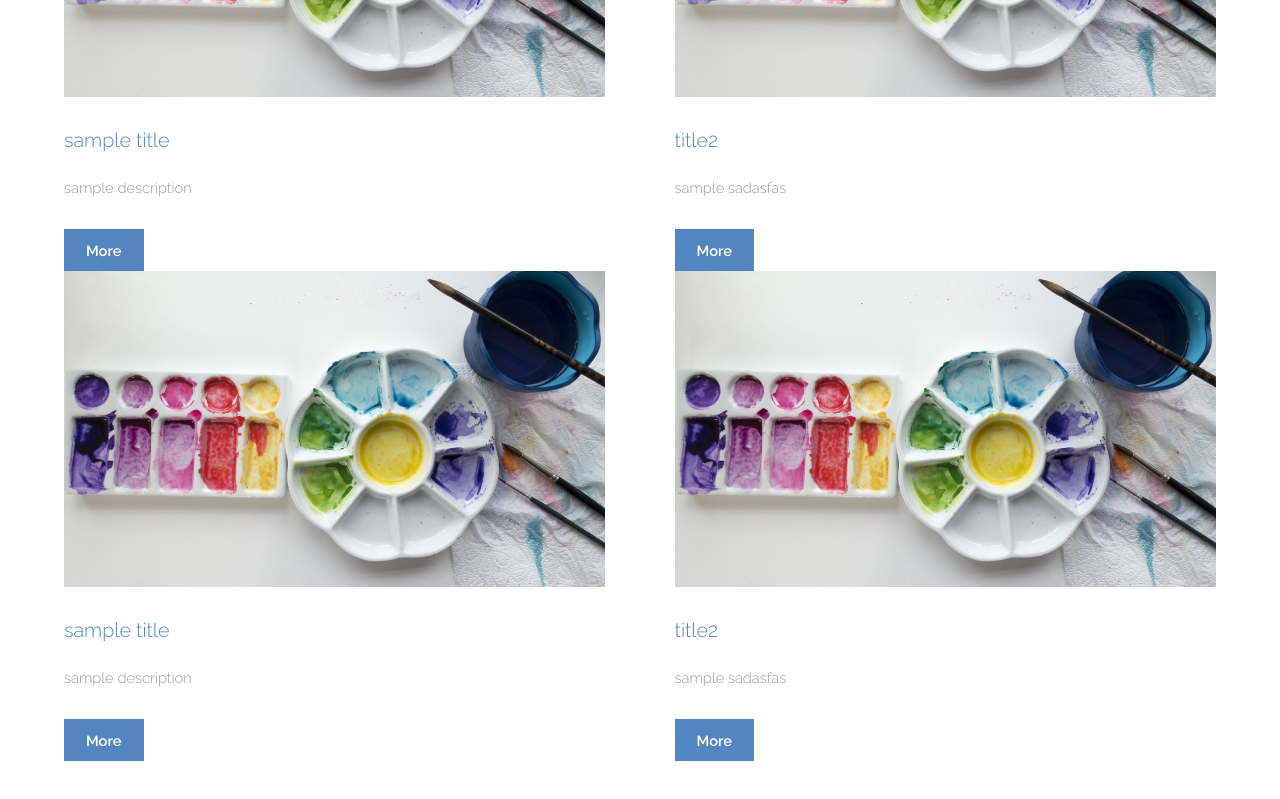
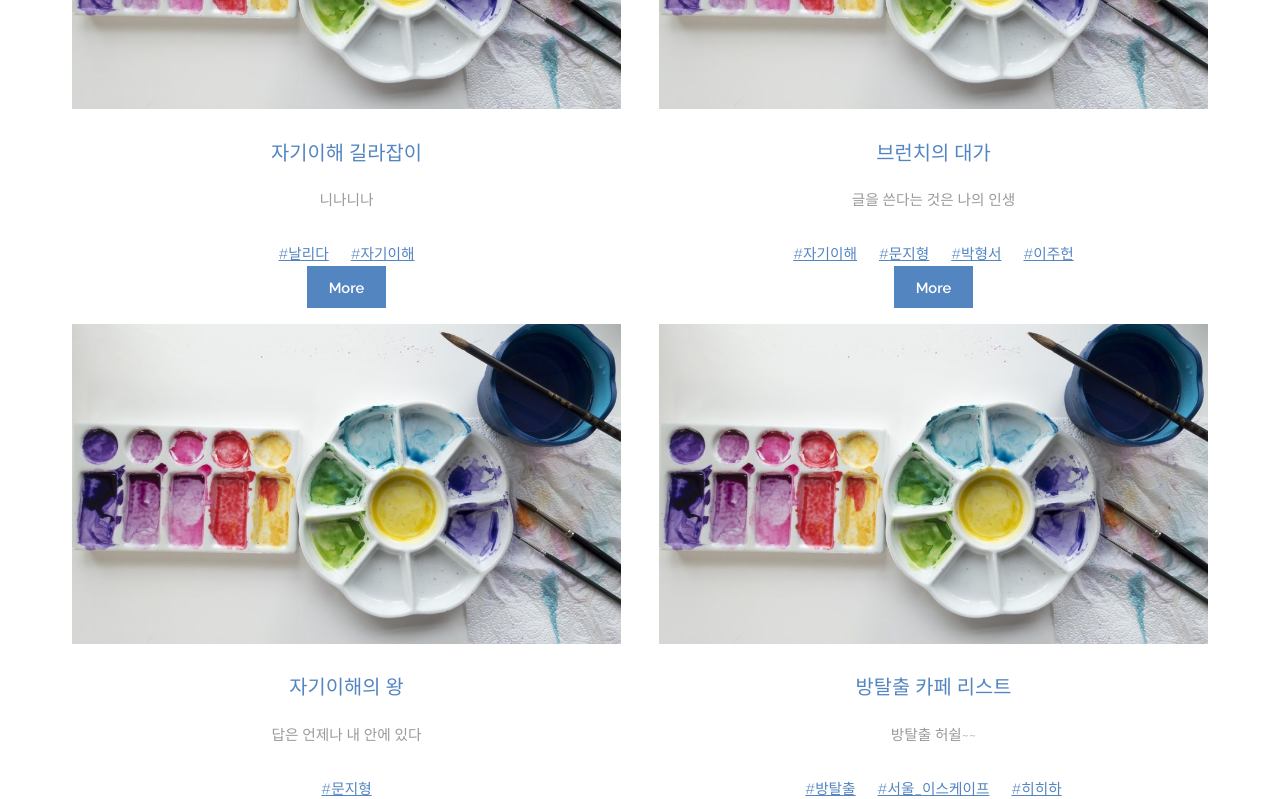
Before and after one commit to nalida-dev/nalida.info, an Angular app in the folder nalida-info/: page /nalida-story in a window 1280 px wide. Shown: the part 800-1599 px from the top of the page. Built offline with nearby package versions, Linux system fonts and the light colour scheme.

Commit message:
define post class with tags, seperate nalida-story-post-view, & filter by tags

```diff
--- a/nalida-info/src/app/app-routing.module.ts
+++ b/nalida-info/src/app/app-routing.module.ts
@@ -9,6 +9,7 @@ const routes: Routes = [
   { path: 'index', component: IndexComponent },
   { path: 'members', component: MembersComponent },
   { path: 'nalida-story', component: NalidaStoryComponent },
+  { path: 'nalida-story/tags/:tags', component: NalidaStoryComponent },
   { path: 'contact', component: ContactComponent },
   { path: '', redirectTo: '/index', pathMatch: 'full' },
 ];
--- a/nalida-info/src/app/app.module.ts
+++ b/nalida-info/src/app/app.module.ts
@@ -9,6 +9,7 @@ import { MembersComponent } from './members/members.component';
 import { NalidaStoryComponent } from './nalida-story/nalida-story.component';
 import { ContactComponent } from './contact/contact.component';
 import { HeaderComponent } from './header/header.component';
+import { NalidaStoryPostViewComponent } from './nalida-story/nalida-story-post-view/nalida-story-post-view.component';
 
 @NgModule({
   declarations: [
@@ -18,7 +19,8 @@ import { HeaderComponent } from './header/header.component';
     MembersComponent,
     NalidaStoryComponent,
     ContactComponent,
-    HeaderComponent
+    HeaderComponent,
+    NalidaStoryPostViewComponent
   ],
   imports: [
     BrowserModule,
--- a/nalida-info/src/app/mock-posts.ts
+++ b/nalida-info/src/app/mock-posts.ts
@@ -1,18 +1,24 @@
-export const POSTS = [
+import { Post } from './post';
+
+export const POSTS: Post[] = [
   {
-    title: 'sample title',
-    description: 'sample description'
+    title: '자기이해 길라잡이',
+    description: '니나니나',
+    tags: ['날리다', '자기이해']
   },
   {
-    title: 'title2',
-    description: 'sample sadasfas'
+    title: '브런치의 대가',
+    description: '글을 쓴다는 것은 나의 인생',
+    tags: ['자기이해', '문지형', '박형서', '이주헌']
   },
   {
-    title: 'sample title',
-    description: 'sample description'
+    title: '자기이해의 왕',
+    description: '답은 언제나 내 안에 있다',
+    tags: ['문지형']
   },
   {
-    title: 'title2',
-    description: 'sample sadasfas'
+    title: '방탈출 카페 리스트',
+    description: '방탈출 허쉴~~',
+    tags: ['방탈출', '서울_이스케이프', '히히하']
   }
-]
+];
--- /dev/null
+++ b/nalida-info/src/app/nalida-story/nalida-story-post-view/nalida-story-post-view.component.html
@@ -0,0 +1,15 @@
+<article class="m-2 text-center">
+  <div class="image fit">
+    <img src="images/workshop_color.jpg" alt="Pic 01" />
+  </div>
+  <header>
+    <h3>{{ post.title }}</h3>
+  </header>
+  <p>{{ post.description }}</p>
+  <div class="row justify-content-center">
+    <span *ngFor="let tag of post.tags"><a href="nalida-story/tags/{{ tag }}">#{{ tag }}</a></span>
+  </div>
+  <footer>
+    <a href="assets/posts/2019-01-12-post-example.html" class="button special">More</a>
+  </footer>
+</article>
--- /dev/null
+++ b/nalida-info/src/app/nalida-story/nalida-story-post-view/nalida-story-post-view.component.ts
@@ -0,0 +1,18 @@
+import { Component, OnInit, Input } from '@angular/core';
+import { Post } from 'src/app/post';
+
+@Component({
+  selector: 'app-nalida-story-post-view',
+  templateUrl: './nalida-story-post-view.component.html',
+  styleUrls: ['./nalida-story-post-view.component.scss']
+})
+export class NalidaStoryPostViewComponent implements OnInit {
+
+  @Input() post: Post;
+
+  constructor() { }
+
+  ngOnInit() {
+  }
+
+}
--- a/nalida-info/src/app/nalida-story/nalida-story.component.html
+++ b/nalida-info/src/app/nalida-story/nalida-story.component.html
@@ -8,19 +8,8 @@
       </header>
       <!-- <p>Sed ut perspiciatis unde omnis iste natus error sit voluptatem accusantium doloremque laudantium, totam rem aperiam, eaque ipsa quae ab illo inventore veritatis et quasi architecto beatae vitae dicta sunt explicabo. Nemo enim ipsam voluptatem quia voluptas sit aspernatur aut odit aut fugit, sed quia consequuntur magni dolores eos qui ratione voluptatem sequi nesciunt. Neque porro quisquam est, qui dolorem ipsum quia dolor sit amet, consectetur, adipisci velit, sed quia non numquam eius modi tempora incidunt ut labore et dolore magnam aliquam quaerat voluptatem. Ut enim ad minima veniam, quis nostrum exercitationem ullam corporis suscipit laboriosam, nisi ut aliquid ex ea commodi consequatur? Quis autem vel eum iure reprehenderit qui in ea voluptate velit esse quam nihil molestiae consequatur, vel illum qui dolorem eum fugiat quo voluptas nulla pariatur?</p> -->
       <!-- <p>At vero eos et accusamus et iusto odio dignissimos ducimus qui blanditiis praesentium voluptatum deleniti atque corrupti quos dolores et quas molestias excepturi sint occaecati cupiditate non provident, similique sunt in culpa qui officia deserunt mollitia animi, id est laborum et dolorum fuga. Et harum quidem rerum facilis est et expedita distinctio. Nam libero tempore, cum soluta nobis est eligendi optio cumque nihil impedit quo minus id quod maxime placeat facere possimus, omnis voluptas assumenda est, omnis dolor repellendus. Temporibus autem quibusdam et aut officiis debitis aut rerum necessitatibus saepe eveniet ut et voluptates repudiandae sint et molestiae non recusandae. Itaque earum rerum hic tenetur a sapiente delectus, ut aut reiciendis voluptatibus maiores alias consequatur aut perferendis doloribus asperiores repellat.</p> -->
-      <div class="flex flex-2">
-        <article *ngFor="let post of posts">
-          <div class="image fit">
-            <img src="images/workshop_color.jpg" alt="Pic 01" />
-          </div>
-          <header>
-            <h3>{{ post.title }}</h3>
-          </header>
-          <p>{{ post.description }}</p>
-          <footer>
-            <a href="assets/posts/2019-01-12-post-example.html" class="button special">More</a>
-          </footer>
-        </article>
+      <div class="row">
+        <app-nalida-story-post-view class="col-6" [post]="post" *ngFor="let post of posts"></app-nalida-story-post-view>
       </div>
     </div>
   </section>
--- a/nalida-info/src/app/nalida-story/nalida-story.component.ts
+++ b/nalida-info/src/app/nalida-story/nalida-story.component.ts
@@ -1,5 +1,7 @@
 import { Component, OnInit } from '@angular/core';
 import { PostService } from '../post.service';
+import { ActivatedRoute } from '@angular/router';
+import { setEqual } from '../utils';
 
 @Component({
   selector: 'app-nalida-story',
@@ -10,10 +12,17 @@ export class NalidaStoryComponent implements OnInit {
 
   posts: any[];
 
-  constructor(private postService: PostService) { }
+  constructor(private route: ActivatedRoute, private postService: PostService) { }
 
   ngOnInit() {
-    this.posts = this.postService.getPosts();
+    const tags = this.route.snapshot.paramMap.get('tags');
+    if (tags) {
+      this.posts = this.postService.getPosts().filter(post => {
+        return post.tags && tags.split(',').every(tag => post.tags.includes(tag));
+      });
+    } else {
+      this.posts = this.postService.getPosts();
+    }
   }
 
 }
--- /dev/null
+++ b/nalida-info/src/app/post.ts
@@ -0,0 +1,9 @@
+export class Post {
+    title: string;
+    description: string;
+    image?: string;
+    tags?: string[];
+    serialized_tags() {
+        return this.tags ? this.tags.join(',') : '';
+    }
+}
```
Also changed, not shown: nalida-info/src/app/nalida-story/nalida-story-post-view/nalida-story-post-view.component.scss (added), 1 other file (tests, documents, lock files or other folders).
